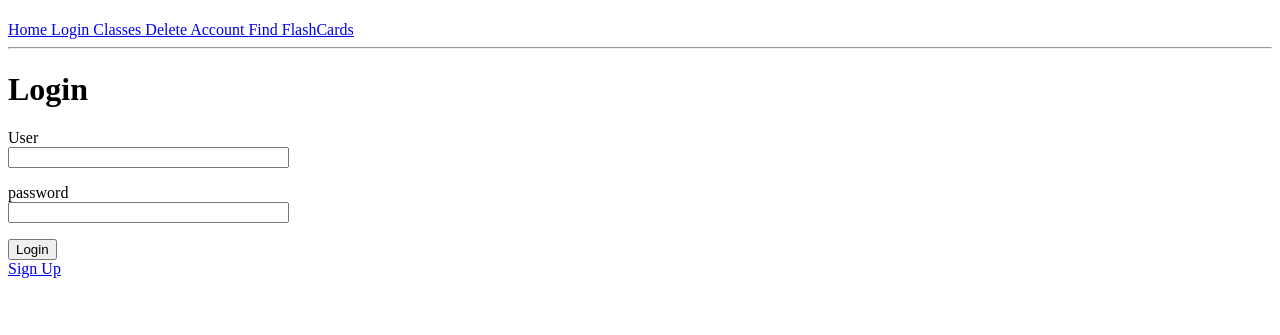
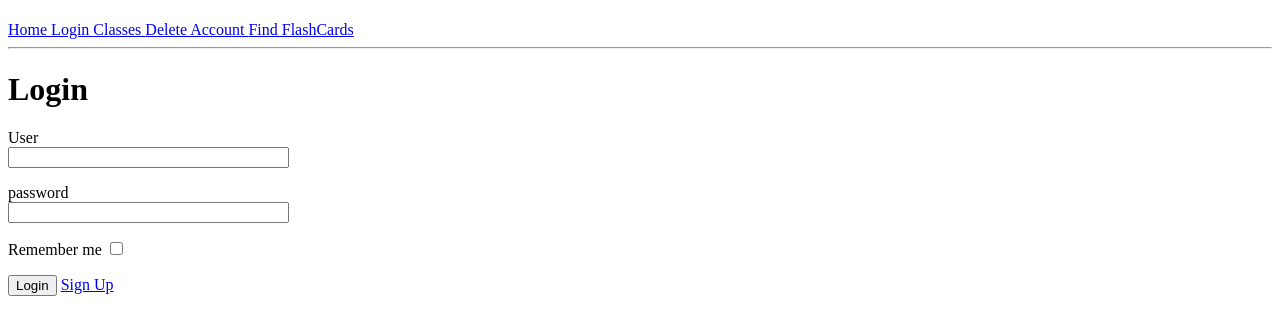
Before and after one commit to EtienneDevictor/Team-1, a Flask app: page /login in a window 1280 px wide. Shown: the top 335 px of the page. Run offline with Flask 2, Linux system fonts and the light colour scheme; parts of the project's set-up code (start-up, migrations or seed data) failed here and were passed over; some libraries are stand-ins or nearby versions.

Commit message:
added remeber me boolean field to login.html

```diff
--- a/app/templates/login.html
+++ b/app/templates/login.html
@@ -11,8 +11,13 @@
     <p>
         {{ form.password.label }}<br>
         {{ form.password(size = 32) }}
+    </p>
     <p>
-        {{ form.submit() }} <br>
+        {{ form.remember_me.label }}
+        {{ form.remember_me() }}
+    </p>
+    <p>
+        {{ form.submit() }}
         <a href="/signup"> Sign Up </a>
     </p>
 </form>
```
